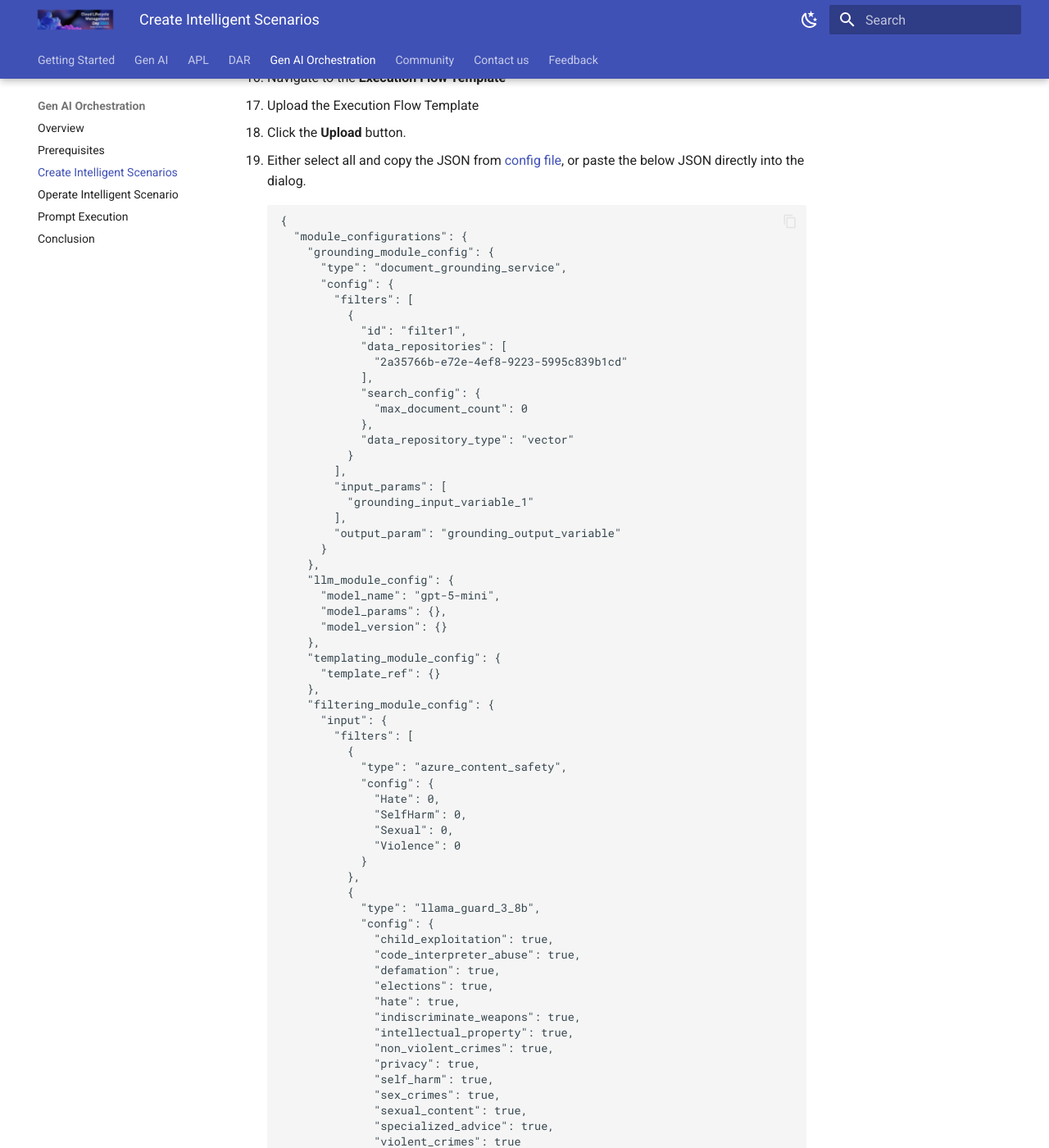
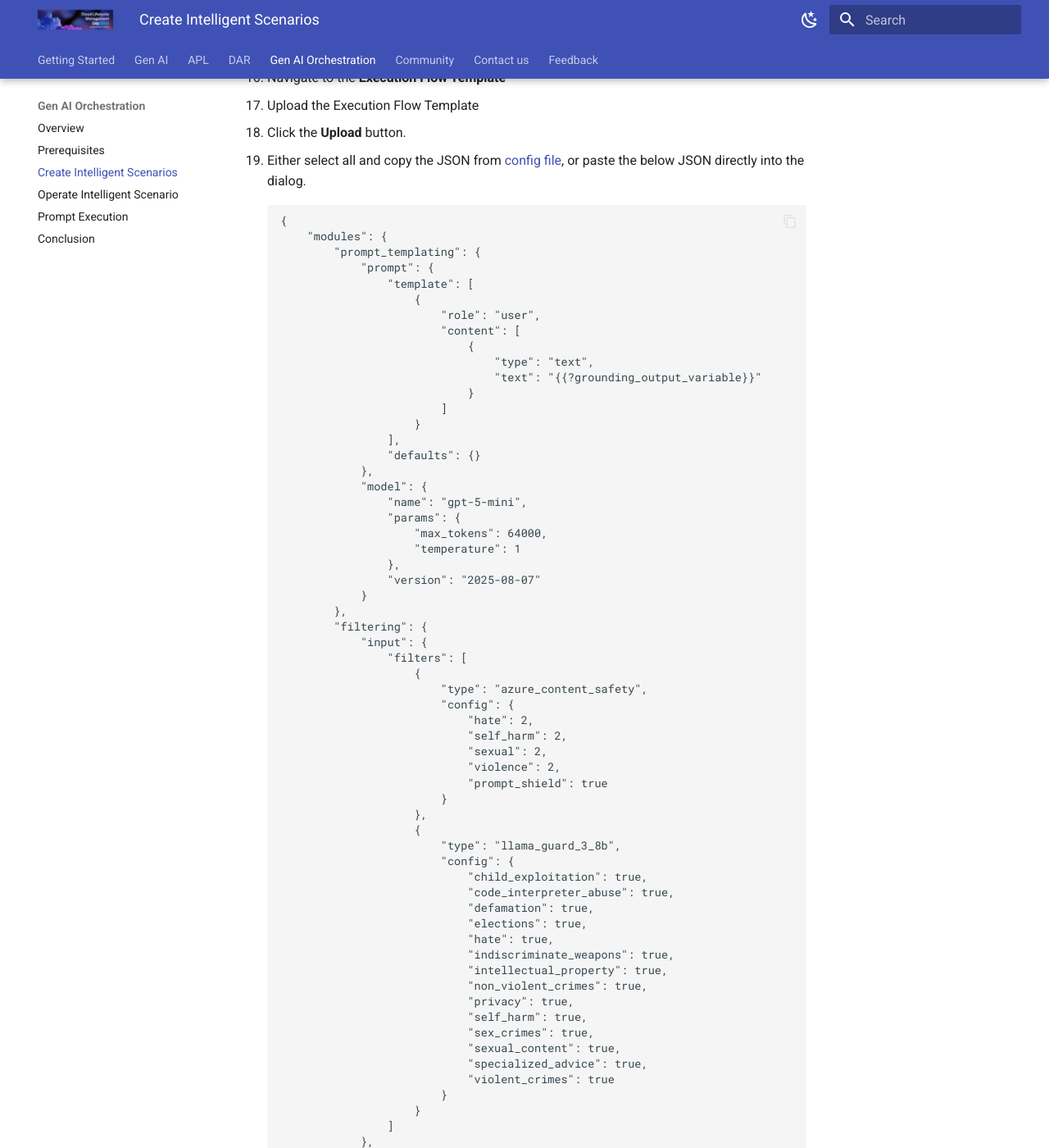
Before and after one commit to SAP-CLM-SL/ISLM, an MkDocs documentation site: the page built from docs/Integrate-AI-into-SAPS4HANA-with-ISLM/CreateIntelligentScenarios.md, in a window 1280 px wide and 1400 px high, scrolled down 4775 px. Shown: the whole window at 82% size. Built offline with MkDocs 1.6.1 and Material for MkDocs 9.7.7, drawn with Linux system fonts in a browser that asks for light colours; some of the changed text lies outside the part shown.

Commit message:
Update CreateIntelligentScenarios.md

````diff
--- a/docs/Integrate-AI-into-SAPS4HANA-with-ISLM/CreateIntelligentScenarios.md
+++ b/docs/Integrate-AI-into-SAPS4HANA-with-ISLM/CreateIntelligentScenarios.md
@@ -28,9 +28,9 @@ This option provide the shared connectivity model allows a single connection bet
 7. Add a Generative AI model to the Intelligent Scenario by selecting **Add Model** and providing the required details. <br>
 ![Intelligent Scenarios](Integrate-AI-into-SAPS4HANA-with-ISLM/../IntelligentScenario/06.jpg)
 
-8. Enter the below details: <br>
-- **Model name** as `Z_POL_DOC_SUMMARIZE_MOD`<br>
-- **Description** as `Model with orchestration modules`<br>
+8. Enter the below details:
+- **Model name** as `Z_POL_DOC_SUMMARIZE_MOD`
+- **Description** as `Model with orchestration modules`
 ![Intelligent Scenarios](Integrate-AI-into-SAPS4HANA-with-ISLM/../IntelligentScenario/07.jpg)
 
 9. Select the appropriate **Executable ID** from the drop down. In this case, we will choose **azure-openai**<br>
@@ -52,140 +52,200 @@ This option provide the shared connectivity model allows a single connection bet
    - Either select all and copy the JSON from [config file](https://github.com/SAP-CLM-SL/ISLM/raw/main/docs/Integrate-AI-into-SAPS4HANA-with-ISLM/OrchestrationConfigFiles/Orchestration%20config.zip), or paste the below JSON directly into the dialog.
 ```
 {
-  "module_configurations": {
-    "grounding_module_config": {
-      "type": "document_grounding_service",
-      "config": {
-        "filters": [
-          {
-            "id": "filter1",
-            "data_repositories": [
-              "2a35766b-e72e-4ef8-9223-5995c839b1cd"
-            ],
-            "search_config": {
-              "max_document_count": 0
-            },
-            "data_repository_type": "vector"
-          }
-        ],
-        "input_params": [
-          "grounding_input_variable_1"
-        ],
-        "output_param": "grounding_output_variable"
-      }
-    },
-    "llm_module_config": {
-      "model_name": "gpt-5-mini",
-      "model_params": {},
-      "model_version": {}
-    },
-    "templating_module_config": {
-      "template_ref": {}
-    },
-    "filtering_module_config": {
-      "input": {
-        "filters": [
-          {
-            "type": "azure_content_safety",
-            "config": {
-              "Hate": 0,
-              "SelfHarm": 0,
-              "Sexual": 0,
-              "Violence": 0
-            }
-          },
-          {
-            "type": "llama_guard_3_8b",
-            "config": {
-              "child_exploitation": true,
-              "code_interpreter_abuse": true,
-              "defamation": true,
-              "elections": true,
-              "hate": true,
-              "indiscriminate_weapons": true,
-              "intellectual_property": true,
-              "non_violent_crimes": true,
-              "privacy": true,
-              "self_harm": true,
-              "sex_crimes": true,
-              "sexual_content": true,
-              "specialized_advice": true,
-              "violent_crimes": true
-            }
-          }
-        ]
-      },
-      "output": {
-        "filters": [
-          {
-            "type": "azure_content_safety",
-            "config": {
-              "Hate": 0,
-              "SelfHarm": 2,
-              "Sexual": 4,
-              "Violence": 6
-            }
-          },
-          {
-            "type": "llama_guard_3_8b",
-            "config": {
-              "child_exploitation": true,
-              "code_interpreter_abuse": true,
-              "defamation": true,
-              "elections": true,
-              "hate": true,
-              "indiscriminate_weapons": true,
-              "intellectual_property": true,
-              "non_violent_crimes": true,
-              "privacy": true,
-              "self_harm": true,
-              "sex_crimes": true,
-              "sexual_content": true,
-              "specialized_advice": true,
-              "violent_crimes": true
-            }
-          }
-        ]
-      }
-    },
-    "masking_module_config": {
-      "masking_providers": [
-        {
-          "type": "sap_data_privacy_integration",
-          "method": "anonymization",
-          "entities": [
-            {
-              "type": "profile-email"
-            },
-            {
-              "type": "profile-gender"
-            },
-            {
-              "type": "profile-pronouns-gender"
-            },
-            {
-              "type": "profile-location"
-            },
-            {
-              "type": "profile-person"
-            },
-            {
-              "type": "profile-url"
-            }
-          ],
-          "mask_grounding_input": {
-            "enabled": true
-          },
-          "allowlist": [
-            "ANALYTICS",
-            "SPECIALIST"
-          ]
-        }
-      ]
-    },
-    "input_translation_module_config": {},
-    "output_translation_module_config": {}
-  }
+	"modules": {
+		"prompt_templating": {
+			"prompt": {
+				"template": [
+					{
+						"role": "user",
+						"content": [
+							{
+								"type": "text",
+								"text": "{{?grounding_output_variable}}"
+							}
+						]
+					}
+				],
+				"defaults": {}
+			},
+			"model": {
+				"name": "gpt-5-mini",
+				"params": {
+					"max_tokens": 64000,
+					"temperature": 1
+				},
+				"version": "2025-08-07"
+			}
+		},
+		"filtering": {
+			"input": {
+				"filters": [
+					{
+						"type": "azure_content_safety",
+						"config": {
+							"hate": 2,
+							"self_harm": 2,
+							"sexual": 2,
+							"violence": 2,
+							"prompt_shield": true
+						}
+					},
+					{
+						"type": "llama_guard_3_8b",
+						"config": {
+							"child_exploitation": true,
+							"code_interpreter_abuse": true,
+							"defamation": true,
+							"elections": true,
+							"hate": true,
+							"indiscriminate_weapons": true,
+							"intellectual_property": true,
+							"non_violent_crimes": true,
+							"privacy": true,
+							"self_harm": true,
+							"sex_crimes": true,
+							"sexual_content": true,
+							"specialized_advice": true,
+							"violent_crimes": true
+						}
+					}
+				]
+			},
+			"output": {
+				"filters": [
+					{
+						"type": "azure_content_safety",
+						"config": {
+							"hate": 2,
+							"self_harm": 2,
+							"sexual": 2,
+							"violence": 2
+						}
+					},
+					{
+						"type": "llama_guard_3_8b",
+						"config": {
+							"child_exploitation": true,
+							"code_interpreter_abuse": true,
+							"defamation": true,
+							"elections": true,
+							"hate": true,
+							"indiscriminate_weapons": true,
+							"intellectual_property": true,
+							"non_violent_crimes": true,
+							"privacy": true,
+							"self_harm": true,
+							"sex_crimes": true,
+							"sexual_content": true,
+							"specialized_advice": true,
+							"violent_crimes": true
+						}
+					}
+				]
+			}
+		},
+		"masking": {
+			"masking_providers": [
+				{
+					"type": "sap_data_privacy_integration",
+					"method": "pseudonymization",
+					"entities": [
+						{
+							"type": "profile-credit-card-number"
+						},
+						{
+							"type": "profile-driverlicense"
+						},
+						{
+							"type": "profile-email"
+						},
+						{
+							"type": "profile-sensitive-data"
+						},
+						{
+							"type": "profile-ethnicity"
+						},
+						{
+							"type": "profile-gender"
+						},
+						{
+							"type": "profile-pronouns-gender"
+						},
+						{
+							"type": "profile-iban"
+						},
+						{
+							"type": "profile-location"
+						},
+						{
+							"type": "profile-nationalid"
+						},
+						{
+							"type": "profile-nationality"
+						},
+						{
+							"type": "profile-org"
+						},
+						{
+							"type": "profile-passport"
+						},
+						{
+							"type": "profile-person"
+						},
+						{
+							"type": "profile-phone"
+						},
+						{
+							"type": "profile-political-group"
+						},
+						{
+							"type": "profile-sapids-public"
+						},
+						{
+							"type": "profile-religious-group"
+						},
+						{
+							"type": "profile-sapids-internal"
+						},
+						{
+							"type": "profile-ssn"
+						},
+						{
+							"type": "profile-sexual-orientation"
+						},
+						{
+							"type": "profile-trade-union"
+						},
+						{
+							"type": "profile-address"
+						},
+						{
+							"type": "profile-url"
+						},
+						{
+							"type": "profile-university"
+						},
+						{
+							"type": "profile-username-password"
+						}
+					],
+					"mask_grounding_input": {
+						"enabled": true
+					},
+					"allowlist": []
+				}
+			]
+		},
+		"translation": {
+			"output": {
+				"type": "sap_document_translation",
+				"config": {
+					"source_language": "en-US",
+					"target_language": ""
+				}
+			}
+		}
+	}
 }
 ```
 ![Intelligent Scenarios](Integrate-AI-into-SAPS4HANA-with-ISLM/../IntelligentScenario/4.jpg) <br>
@@ -193,6 +253,7 @@ This option provide the shared connectivity model allows a single connection bet
 
 14. In the **Grounding subsection**, add the required data repository type **Vector**. This will support the grounding document addition. Click [here](https://github.com/SAP-CLM-SL/ISLM/raw/main/docs/Integrate-AI-into-SAPS4HANA-with-ISLM/GroundingFiles/Grounding%20files.zip) to download the grounding files. <br>
 ![Intelligent Scenarios](Integrate-AI-into-SAPS4HANA-with-ISLM/../IntelligentScenario/019.jpg) <br>
+
 To restrict your grounding module output during inference, maintain Search Configuration value. This can help to retrieve only relevant data instead of all the uploaded data.<br>
 ![Intelligent Scenarios](Integrate-AI-into-SAPS4HANA-with-ISLM/../IntelligentScenario/021.jpg)<br>
 
@@ -201,24 +262,23 @@ Also, **Prompt Shield** is already true as per the JSON configuration file.<br>
 ![Intelligent Scenarios](Integrate-AI-into-SAPS4HANA-with-ISLM/../IntelligentScenario/6.jpg)
 
 17. The **Data Masking module** enables the anonymization or pseudonymization of data before it is sent to the LLM model for processing. <br>
-The **Input filters** defined in the Execution Flow Template JSON are populated and displayed in the table.
+
+18. The **Input filters** defined in the Execution Flow Template JSON are populated and displayed in the table.
 ![Intelligent Scenarios](Integrate-AI-into-SAPS4HANA-with-ISLM/../IntelligentScenario/7.jpg)
 
-18. The **Output Filtering** module allows you to filter the harmful or hateful content generated by the LLM.<br>
-The **Output Translation** module allows you to translate LLM response into a target language. It helps to display the LLM response in the language user logged, if the translation is supported.<br>
+19. The **Output Filtering** module allows you to filter the harmful or hateful content generated by the LLM.<br>
+
+20. The **Output Translation** module allows you to translate LLM response into a target language. It helps to display the LLM response in the language user logged, if the translation is supported.<br>
 ![Intelligent Scenarios](Integrate-AI-into-SAPS4HANA-with-ISLM/../IntelligentScenario/014.jpg)
 
-19. Add **Prompt** & **Grounding Template**<br>
-- Add a Grounding Template with name **GROUNDING_TEMPLATE** with description **Grounding query** and then add the below Grounding template text.<br>
-```
-{ISLM_GROUNDING_QUERY}
-```
+21. Add **Prompt** & **Grounding Template**<br>
+- Add a Grounding Template with name **GROUNDING_TEMPLATE** with description **Grounding query** and then add the below Grounding template text: `{ISLM_GROUNDING_QUERY}`
 - Select the **Display template information** as **Yes**. The grounding template can include dynamic parameters similar to the user prompt.<br>
 - The Grounding Template retrieves relevant information from the selected data repository and appends it to the user prompt. It supports dynamic parameters, which are provided at runtime (during inference).<br>
 ![Intelligent Scenarios](Integrate-AI-into-SAPS4HANA-with-ISLM/../IntelligentScenario/9.jpg)
 ![Intelligent Scenarios](Integrate-AI-into-SAPS4HANA-with-ISLM/../IntelligentScenario/10.jpg)
 
-19. Add **Prompt template** for **System prompt**<br>
+22. Add **Prompt template** for **System prompt**<br>
 ![Intelligent Scenarios](Integrate-AI-into-SAPS4HANA-with-ISLM/../IntelligentScenario/11.jpg) <br>
 - Enter the prompt name **SYSTEM_PROMPT**. The system prompt is used to set the overall context, behavior, or persona for the AI's responses. It provides the fundamental instruction set to guide the model's behaviour throughout an interaction.<br>
 - Enter the description **Explain the role and responsibility for the LLM**<br>
````
Also changed, not shown: other parts of docs/Integrate-AI-into-SAPS4HANA-with-ISLM/CreateIntelligentScenarios.md (+9 -10 lines).
